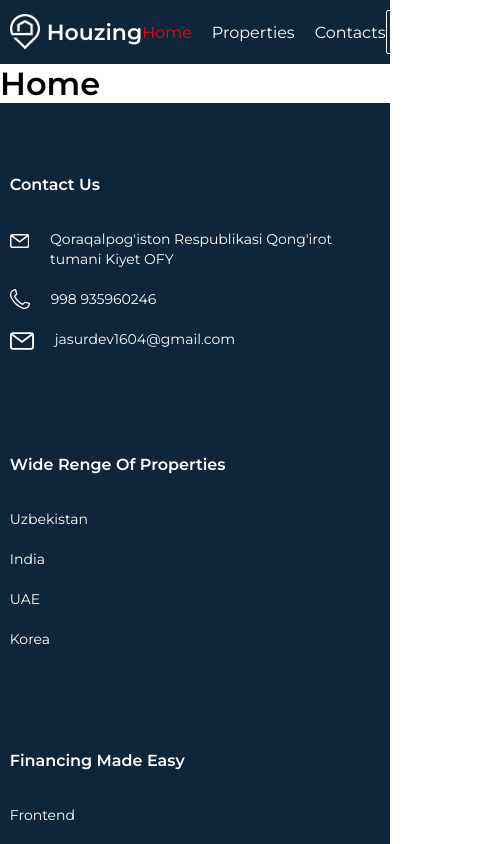
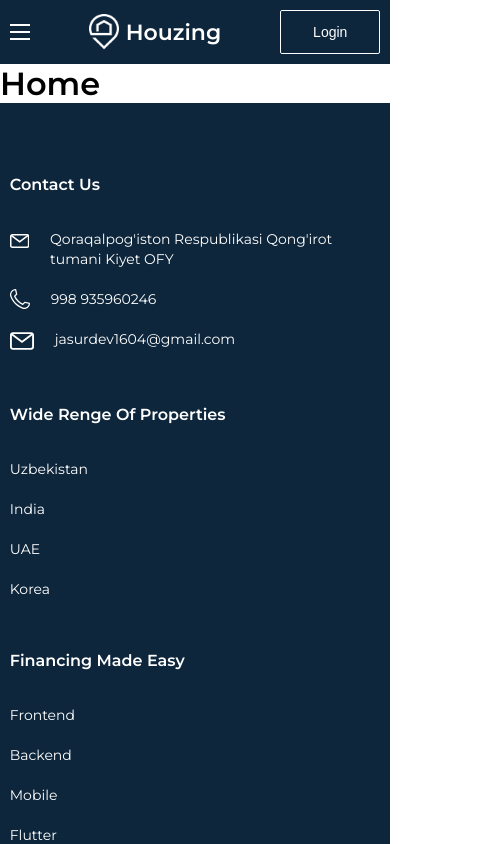
Before and after one commit to Otelbayev/Houzing, a React (Vite) app: page / in a window 390 px wide. Shown: the top 844 px of the page, 486 px wide, since content can reach past the window. Built offline with nearby package versions, Linux system fonts and the light colour scheme.

Commit message:
Responsive navbar

```diff
--- a/src/components/Footer/style.js
+++ b/src/components/Footer/style.js
@@ -20,6 +20,7 @@ const Wrapper = styled.div`
   @media (max-width: 850px) {
     flex-direction: column;
     gap: 30px;
+    margin-top: 50px;
   }
 `;
 
@@ -28,6 +29,9 @@ const Content = styled.div`
   flex-direction: column;
   width: 100%;
   margin-top: 50px;
+  @media (max-width: 850px) {
+    margin-top: 0;
+  }
 `;
 
 Content.Title = styled.div`
--- a/src/components/Header/index.jsx
+++ b/src/components/Header/index.jsx
@@ -1,29 +1,36 @@
-import React from "react";
-import { Container, Content } from "./style";
+import React, { useState } from "react";
+import { Container, Content, Icon } from "./style";
 import { navbar } from "./../../utils/navbar";
 import Logo from "../Logo";
 import { Button } from "../Generics";
 import { useNavigate } from "react-router-dom";
 
 const Header = () => {
+  const [menu, setMenu] = useState(false);
   const navigate = useNavigate();
   return (
     <Container id="top">
       <div className="container">
         <div className="wrapper">
           <Content>
+            <Content.Menu onClick={() => setMenu(!menu)} />
             <Content.Left>
               <Logo />
             </Content.Left>
-            <Content.Center>
+            <Content.Center $menu={menu.toString()}>
               {navbar.map(
                 ({ id, path, title, hidden }) =>
                   !hidden && (
-                    <Content.Link key={id} to={path}>
+                    <Content.Link
+                      onClick={() => setMenu(!menu)}
+                      key={id}
+                      to={path}
+                    >
                       {title}
                     </Content.Link>
                   )
               )}
+              <Icon onClick={() => setMenu(!menu)} />
             </Content.Center>
             <Content.Right>
               <Button onClick={() => navigate("/signin")} type="dark">
--- a/src/components/Header/style.js
+++ b/src/components/Header/style.js
@@ -1,8 +1,11 @@
 import { NavLink } from "react-router-dom";
 import styled from "styled-components";
+import menu from "../../assets/icons/nav.svg?react";
+import x from "../../assets/icons/x.svg?react";
 
 export const Container = styled.div`
   background-color: var(--colorPrimary);
+  position: relative;
 `;
 
 export const Content = styled.div`
@@ -16,6 +19,20 @@ Content.Center = styled.div`
   display: flex;
   align-items: center;
   gap: 20px;
+
+  @media (max-width: 700px) {
+    position: fixed;
+    background: #fff;
+    top: 0;
+    left: 0;
+    width: 100%;
+    height: 100vh;
+    flex-direction: column;
+    justify-content: center;
+    transition: 0.3s;
+    transform: ${({ $menu }) =>
+      $menu === "true" ? "translateY(0)" : "translateY(-100%)"};
+  }
 `;
 Content.Link = styled(NavLink)`
   color: #fff;
@@ -25,5 +42,33 @@ Content.Link = styled(NavLink)`
   &.active {
     color: red;
   }
+  @media (max-width: 700px) {
+    color: var(--colorPrimary);
+    font-weight: 500;
+    font-size: 18px;
+  }
 `;
 Content.Right = styled.div``;
+
+Content.Menu = styled(menu)`
+  width: 20px;
+  height: 16px;
+  cursor: pointer;
+  display: none;
+  @media (max-width: 700px) {
+    display: block;
+  }
+`;
+
+export const Icon = styled(x)`
+  display: none;
+  @media (max-width: 700px) {
+    display: block;
+    position: absolute;
+    top: 20px;
+    left: 20px;
+    width: 24px;
+    height: 24px;
+    cursor: pointer;
+  }
+`;
--- a/src/components/Logo/index.jsx
+++ b/src/components/Logo/index.jsx
@@ -1,10 +1,12 @@
 import React from "react";
 import { Container } from "./style";
 import logo from "../../assets/img/logo.png";
+import { useNavigate } from "react-router-dom";
 
 const Logo = () => {
+  const navigate = useNavigate();
   return (
-    <Container>
+    <Container onClick={() => navigate("/")}>
       <img src={logo} alt="logo" />
       <div>Houzing</div>
     </Container>
--- a/src/components/Logo/style.js
+++ b/src/components/Logo/style.js
@@ -1,6 +1,7 @@
 import styled from "styled-components";
 
 export const Container = styled.div`
+  cursor: pointer;
   display: flex;
   align-items: center;
   gap: 7px;
```
Also changed, not shown: src/assets/icons/nav.svg (added), src/assets/icons/x.svg (added).
